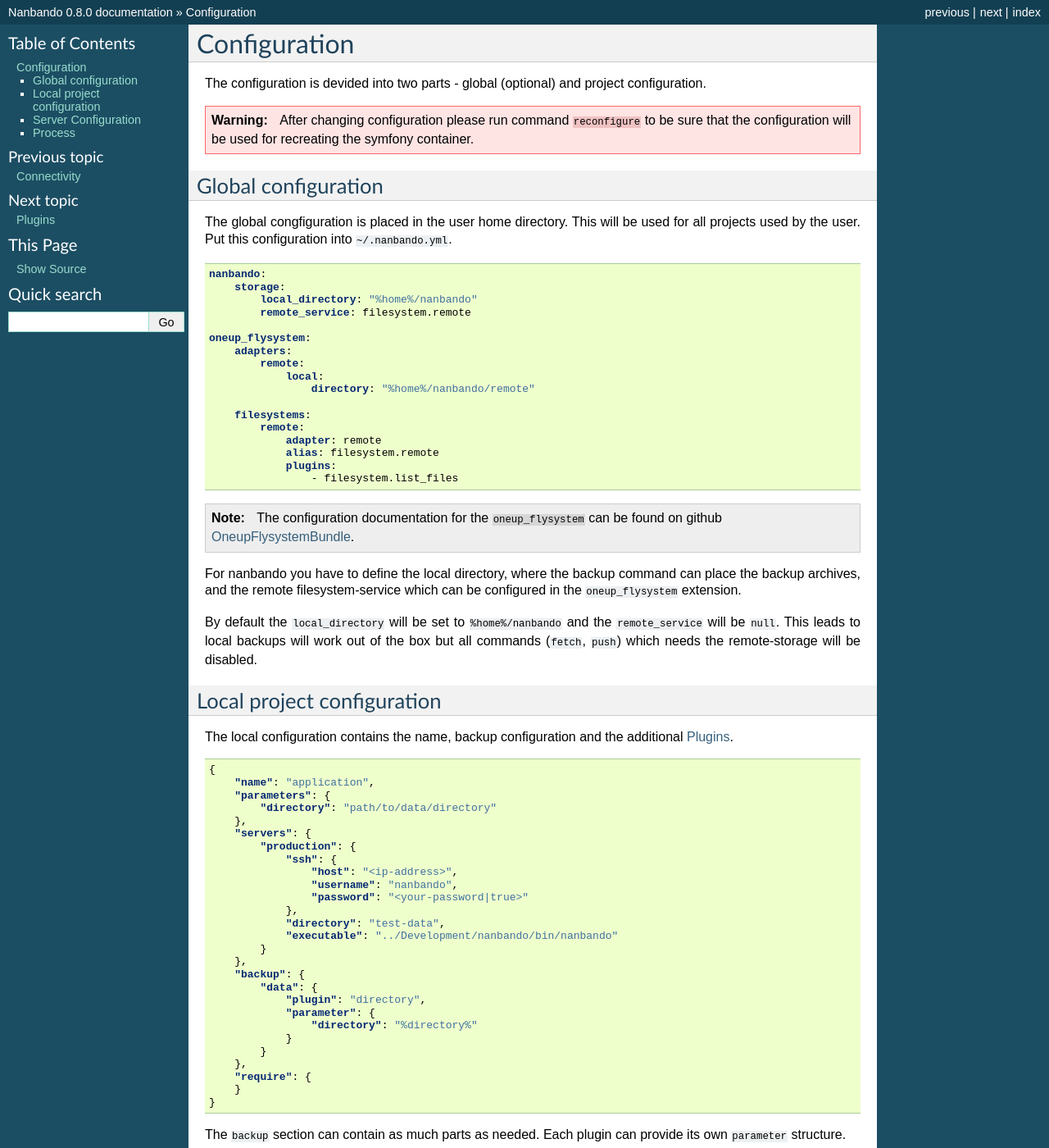
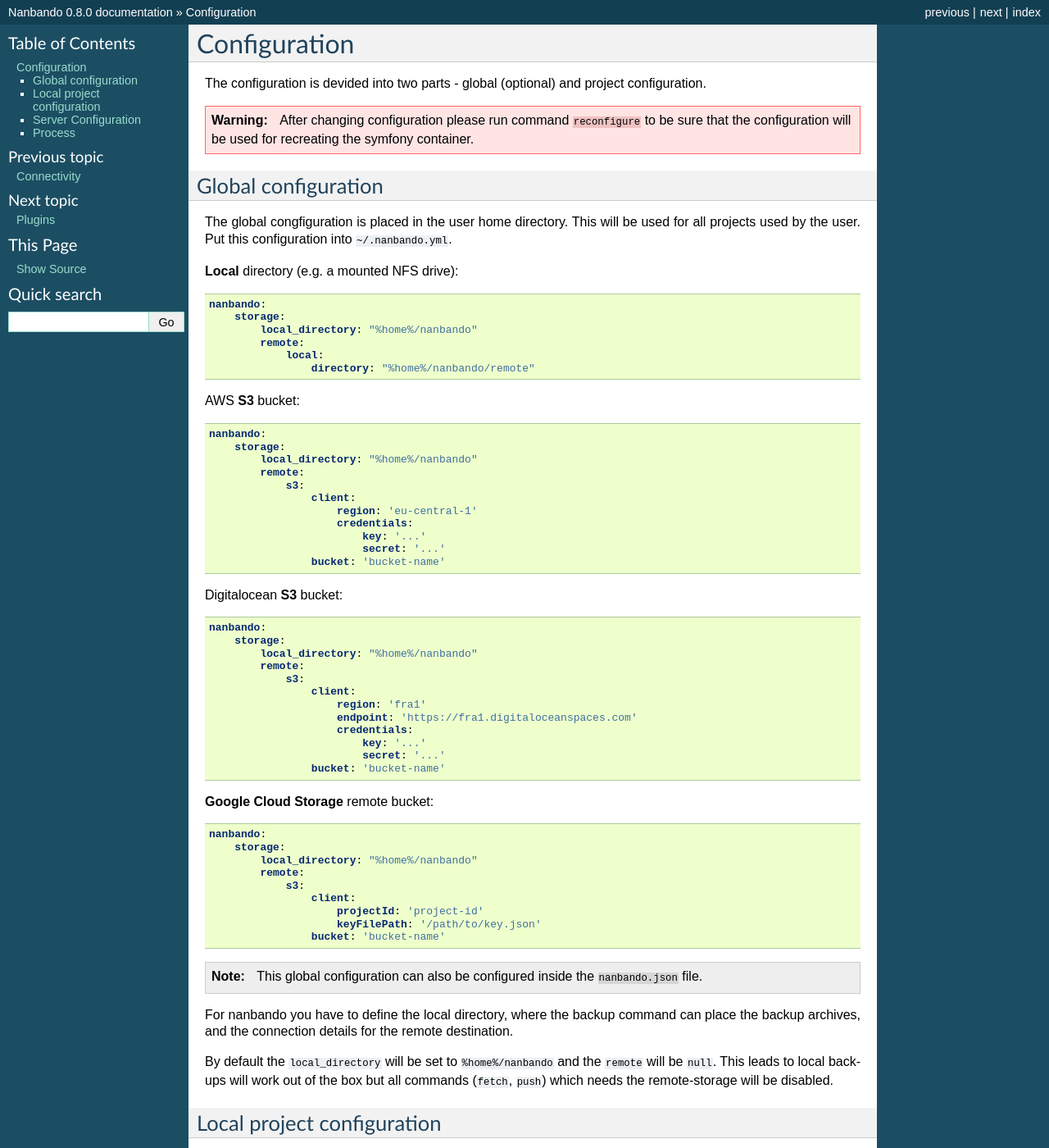
Before and after one commit to nanbando/core, a Sphinx documentation site: the page built from docs/configuration.rst, in a window 1280 px wide and 1400 px high. Shown: the whole window at 82% size. Built offline with Sphinx 7.4.7, drawn with Linux system fonts in a browser that asks for light colours; some of the changed text lies outside the part shown.

Commit message:
update docs

```diff
--- a/docs/configuration.rst
+++ b/docs/configuration.rst
@@ -14,34 +14,72 @@
 The global congfiguration is placed in the user home directory. This will be used for all projects used by the user.
 Put this configuration into ``~/.nanbando.yml``.
 
+**Local** directory (e.g. a mounted NFS drive):
+
 .. code:: yaml
 
     nanbando:
         storage:
             local_directory: "%home%/nanbando"
-            remote_service: filesystem.remote
-
-    oneup_flysystem:
-        adapters:
             remote:
                 local:
                     directory: "%home%/nanbando/remote"
 
-        filesystems:
+AWS **S3** bucket:
+
+.. code:: yaml
+
+    nanbando:
+        storage:
+            local_directory: "%home%/nanbando"
             remote:
-                adapter: remote
-                alias: filesystem.remote
-                plugins:
-                    - filesystem.list_files
+                s3:
+                    client:
+                        region: 'eu-central-1'
+                        credentials:
+                            key: '...'
+                            secret: '...'
+                    bucket: 'bucket-name'
+
+Digitalocean **S3** bucket:
+
+.. code:: yaml
+
+    nanbando:
+        storage:
+            local_directory: "%home%/nanbando"
+            remote:
+                s3:
+                    client:
+                        region: 'fra1'
+                        endpoint: 'https://fra1.digitaloceanspaces.com'
+                        credentials:
+                            key: '...'
+                            secret: '...'
+                    bucket: 'bucket-name'
+
+**Google Cloud Storage** remote bucket:
+
+.. code:: yaml
+
+    nanbando:
+        storage:
+            local_directory: "%home%/nanbando"
+            remote:
+                s3:
+                    client:
+                        projectId: 'project-id'
+                        keyFilePath: '/path/to/key.json'
+                    bucket: 'bucket-name'
 
 .. note::
 
-    The configuration documentation for the ``oneup_flysystem`` can be found on github `OneupFlysystemBundle`_.
+    This global configuration can also be configured inside the ``nanbando.json`` file.
 
 For nanbando you have to define the local directory, where the backup command can place the backup archives, and the
-remote filesystem-service which can be configured in the ``oneup_flysystem`` extension.
+connection details for the remote destination.
 
-By default the ``local_directory`` will be set to ``%home%/nanbando`` and the ``remote_service`` will be ``null``. This
+By default the ``local_directory`` will be set to ``%home%/nanbando`` and the ``remote`` will be ``null``. This
 leads to local backups will work out of the box but all commands (``fetch``, ``push``) which needs the remote-storage
 will be disabled.
 
@@ -85,7 +123,8 @@
 .. note::
 
     The section ``parameters`` can be used to define global parameters which can be used in the plugin configuration.
-    To import files place them in the ``imports`` array. This can be used to reuse the symfony-application parameter.
+    To import files place them in the ``imports`` array. This can be used to reuse the symfony-application parameter. As
+    an alternative to the ``parameters`` you can use ``%env(...)%`` and the ``.env`` file handling of `Symfony DotEnv`_.
 
 Server Configuration
 --------------------
@@ -163,4 +202,4 @@
 could restore user-data in a smaller granularity than the files but the resulting backups will use less disk space and
 the hourly backup will run faster.
 
-.. _`OneupFlysystemBundle`: https://github.com/1up-lab/OneupFlysystemBundle/blob/master/Resources/doc/index.md#step3-configure-your-filesystems
+.. _`Symfony DotEnv`: https://symfony.com/doc/4.1/components/dotenv.html
```
Also changed, not shown: other parts of docs/configuration.rst (+1 -1 lines).
